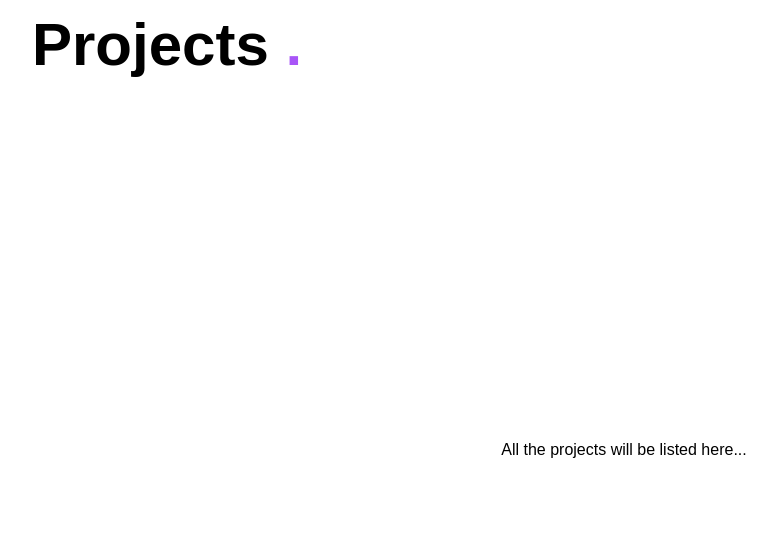
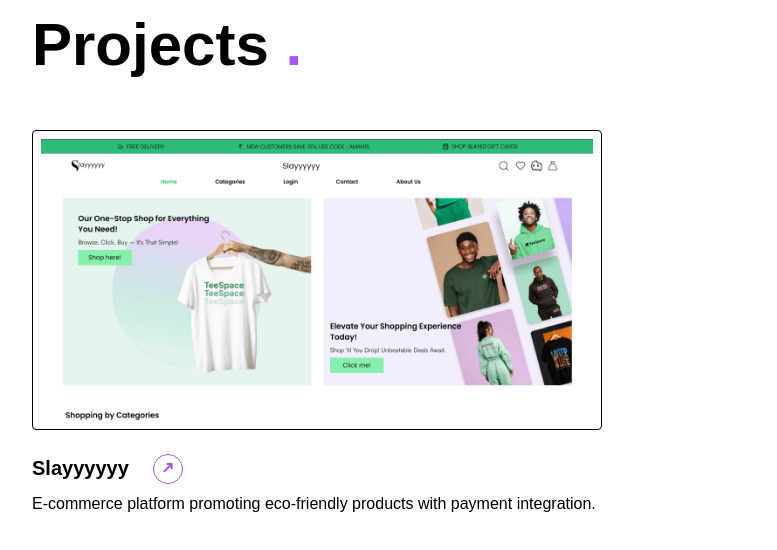
Before and after one commit to beingbadguy/AmanPortfolio, a React (Vite) app: page /projects in a window 1280 px wide. Shown: the top 550 px of the page, without its empty margins (16-793 px from the left). Built offline with nearby package versions, Linux system fonts and the light colour scheme; a web font is replaced by a local one.

Commit message:
first commit

```diff
--- a/src/components/Projects.jsx
+++ b/src/components/Projects.jsx
@@ -1,3 +1,4 @@
+import { WiDirectionUpRight } from 'react-icons/wi';
 const Projects = () => {
   return (
     <div className='pl-12 pr-12 mb-10'>
@@ -6,8 +7,24 @@ const Projects = () => {
           Projects <span className='text-purple-500'>.</span>
         </h1>
       </div>
-      <div className='flex justify-center items-center  h-[80vh] mt-10 '>
-        <h1>All the projects will be listed here...</h1>
+      <div className='flex justify-start items-right  h-[80vh] mt-10 '>
+        <div className='rounded h-[350px] '>
+          <a href='https://sassy-ecom.vercel.app/'>
+            <img
+              src='/Sassy.png'
+              alt=''
+              className=' rounded p-2 h-[200px] md:h-[300px] border border-black cursor-pointer'
+            />
+          </a>
+          <div className='flex gap-6 '>
+            <h1 className='font-bold mt-6 text-xl'>Slayyyyyy</h1>
+            <a href='https://sassy-ecom.vercel.app/'>
+              <WiDirectionUpRight className='mt-6 text-3xl p- border border-purple-500 cursor-pointer rounded-[50%] text-purple-500' />
+            </a>
+          </div>
+          <p className='mt-2'>E-commerce platform promoting eco-friendly products with payment integration.</p>
+        </div>
+        {/* <h1>All the projects will be listed here...</h1> */}
       </div>
     </div>
   );
```
Also changed, not shown: public/Sassy.png (added).
